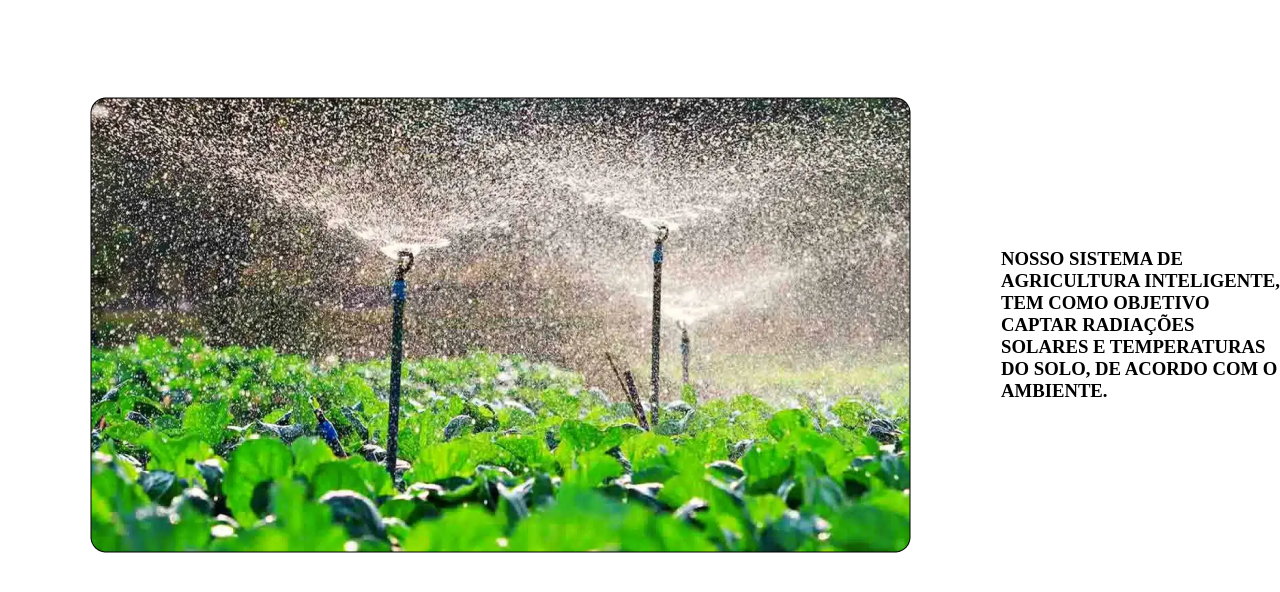
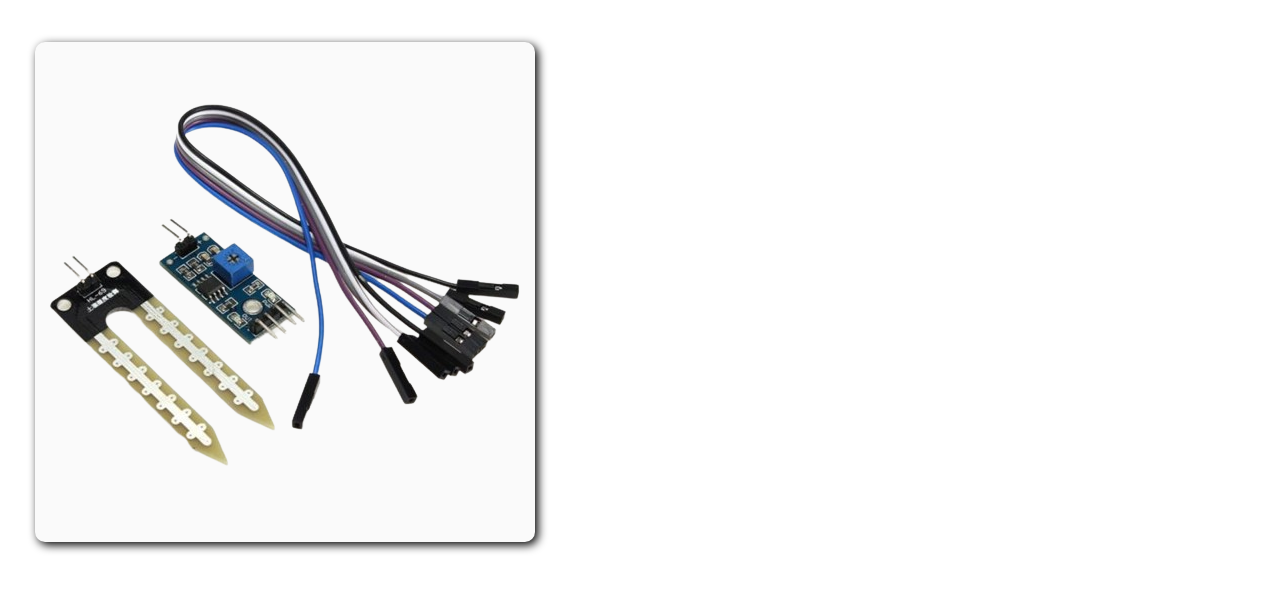
Before and after one commit to andrefpss/hidrocutiva, a plain HTML site: page index.html in a window 1280 px wide. Shown: the part 102-694 px from the top of the page. Drawn offline with Linux system fonts and the light colour scheme.

Commit message:
principal

```diff
--- a/index.html
+++ b/index.html
@@ -19,17 +19,12 @@
    </nav>
    <section>
     <figure>
-      <img class="plantação" src="plantação.png" alt="">
+    <div class="card">
+      <img class="Card" src="sensorHumidade.png" alt="">
+    </div>
    </figure>
-      <article>
-        <h1>
-          NOSSO SISTEMA DE AGRICULTURA INTELIGENTE,
-TEM COMO OBJETIVO CAPTAR RADIAÇÕES SOLARES
-E TEMPERATURAS DO SOLO, DE ACORDO COM O
-AMBIENTE.
-        </h1>
-      </article>
+  </section>
 
-    </section>
+
 </body>
 </html>
--- a/styles.css
+++ b/styles.css
@@ -8,7 +8,6 @@ header {
   height: 60px;
   background: #d2dae7;
  }
-
  .titulo{
   margin: 15px;
  }
@@ -27,16 +26,14 @@ header {
  }
  .link:hover{
   transform: scale(1.1);
-  color: rgb(0, 48, 44);
+  color: rgb(51, 168, 158);
  }
-.plantação{
-  display: flex;
-  margin: 90px;
-  width: 819;
-  height: 454;
+.card{
+  height: 500px;
+  width: 500px;
+  background-color: rgb(250, 250, 250);
+  border-radius: 10px;
+  overflow: hidden;
+  box-shadow: 3px 3px 10px black;
+  margin: 35px;
 }
-section{
-  display: flex;
-  align-items: center;
-  justify-content: center;
-}
```
Also changed, not shown: sensorHumidade.png (added). Lines whose indentation alone changed are shown as unchanged.
